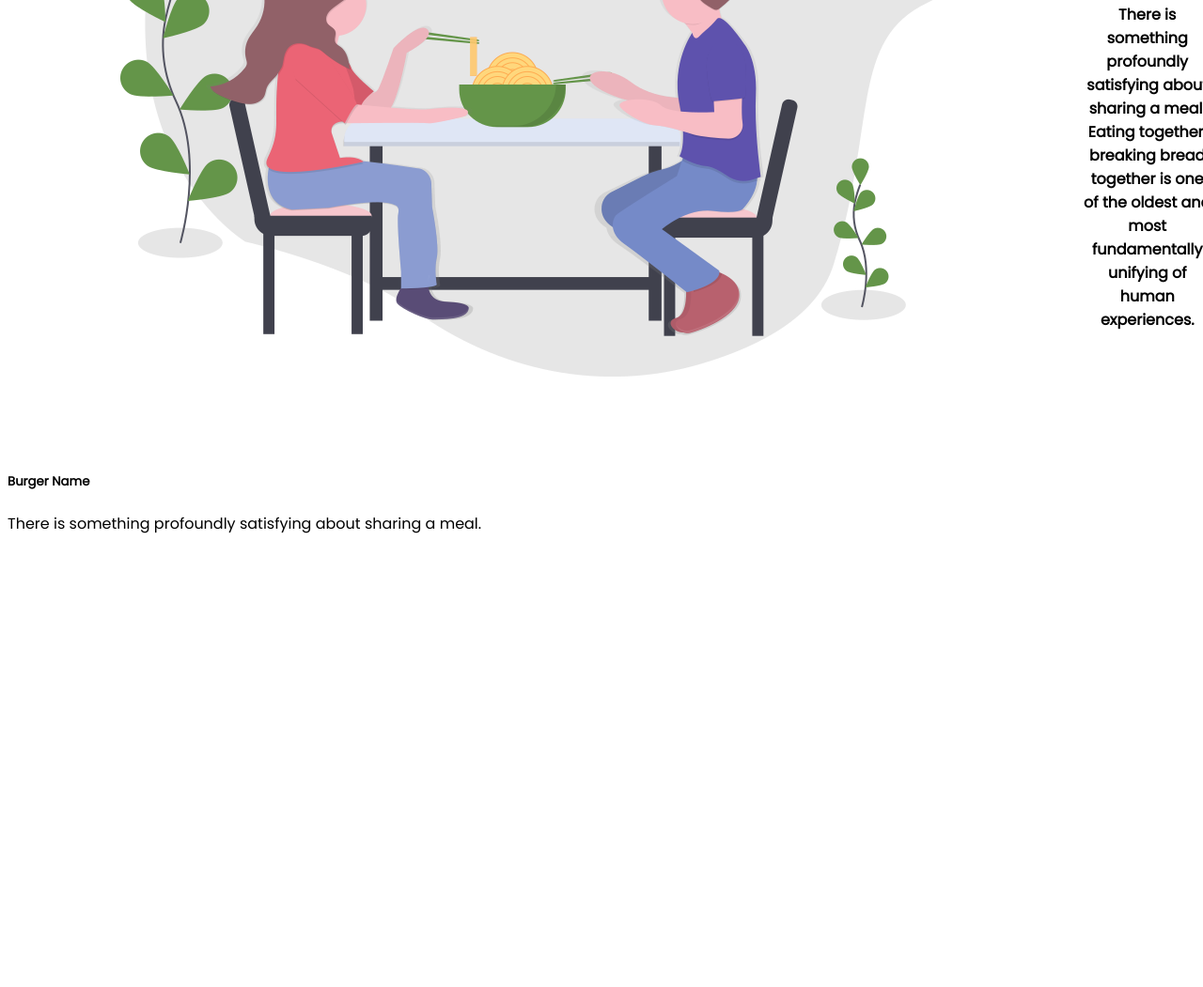
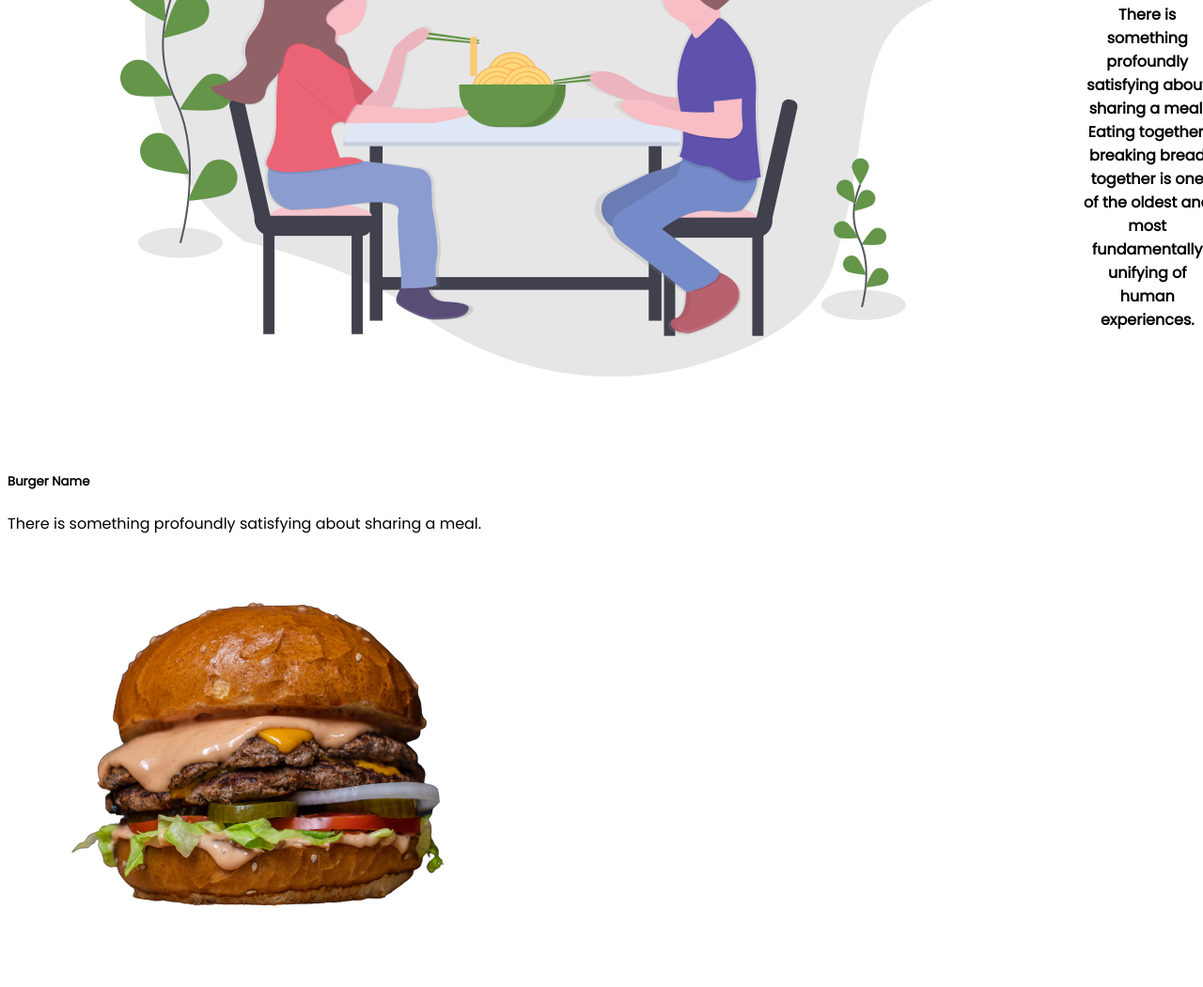
Before and after one commit to ShaviyaVictor/previousWork, a plain HTML site: page index.html in a window 1280 px wide. Shown: the part 1164-2215 px from the top of the page at 94% size. Before the commit the page ends 1750 px from the top, so only its background shows below. Drawn offline with Linux system fonts and the light colour scheme.

Commit message:
Add image

```diff
--- a/index.html
+++ b/index.html
@@ -52,8 +52,12 @@
              </div>
       </div>
       <div class="page3">
-          <h5>Burger Name</h5>
-          <p>There is something profoundly satisfying about sharing a meal.</p>
+          <div id="burger">
+            <h5>Burger Name</h5>
+            <p>There is something profoundly satisfying about sharing a meal.</p>
+            <img src="amirali-mirhashemian-sc5sTPMrVfk-unsplash-removebg-preview.png" alt="Burger Name">
+          </div>
+
 
 
       </div>
```
